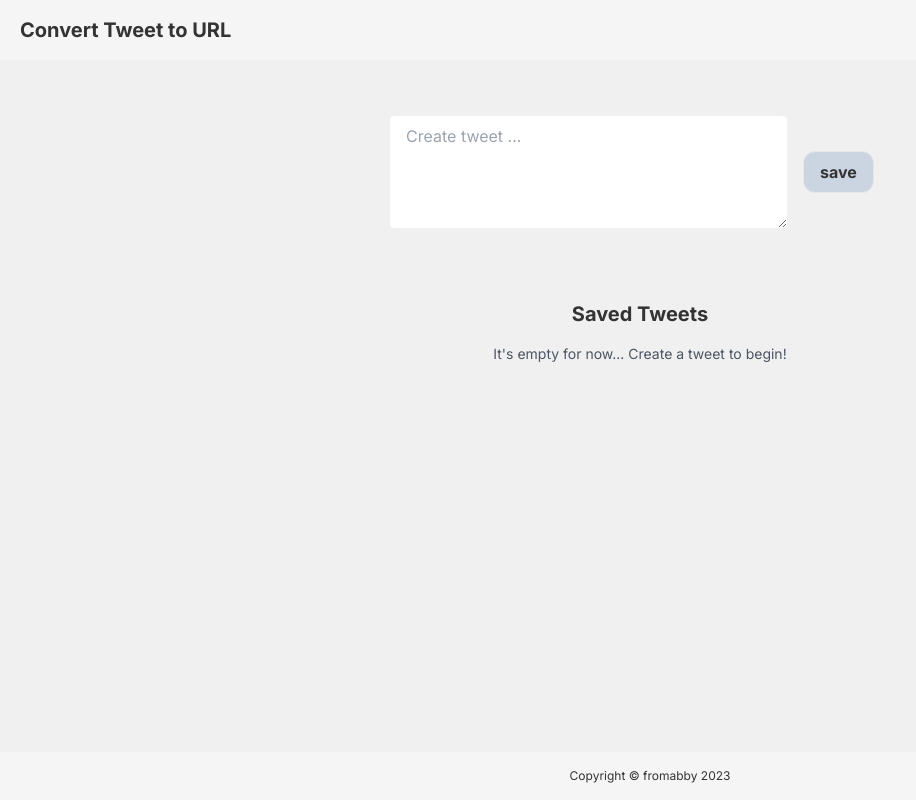
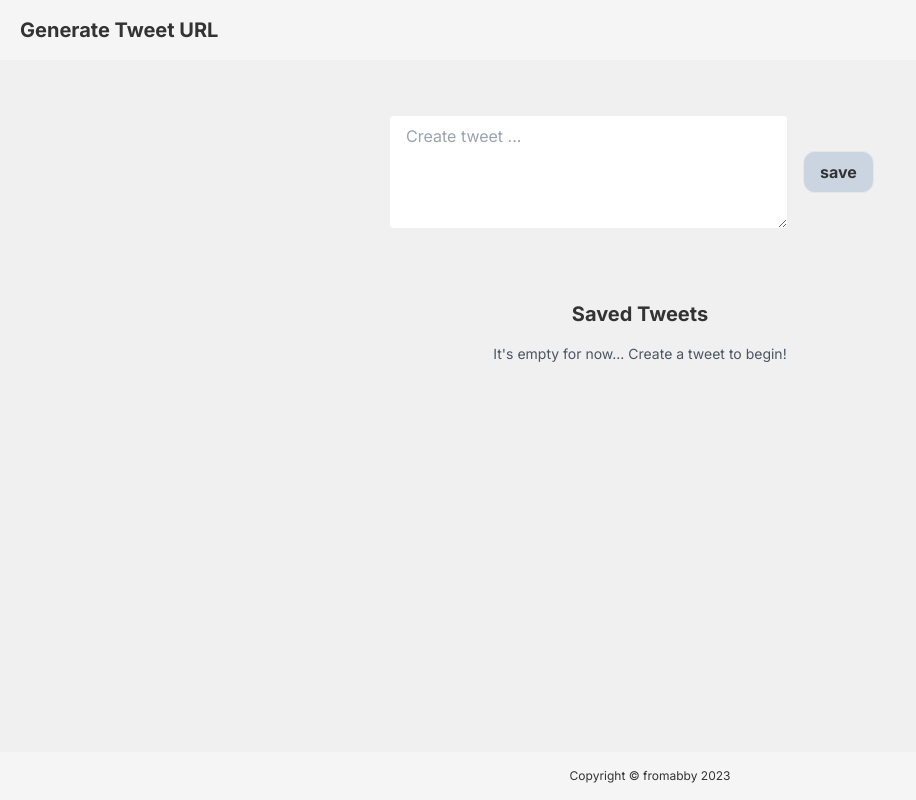
Before and after one commit to fromabby/make-a-tweet, a Next.js app: page / in a window 1280 px wide. Shown: the whole page, without its empty margins (0-916 px from the left). Built offline with nearby package versions, Linux system fonts and the light colour scheme.

Commit message:
update header

```diff
--- a/src/components/Header.tsx
+++ b/src/components/Header.tsx
@@ -3,7 +3,7 @@ import React from 'react'
 const Header = () => {
   return (
     <div className='bg-neutral-100 py-4 pl-5'>
-      <h1 className='font-bold text-xl'>Convert Tweet to URL</h1>
+      <h1 className='font-bold text-xl'>Generate Tweet URL</h1>
     </div>
   )
 }
```
